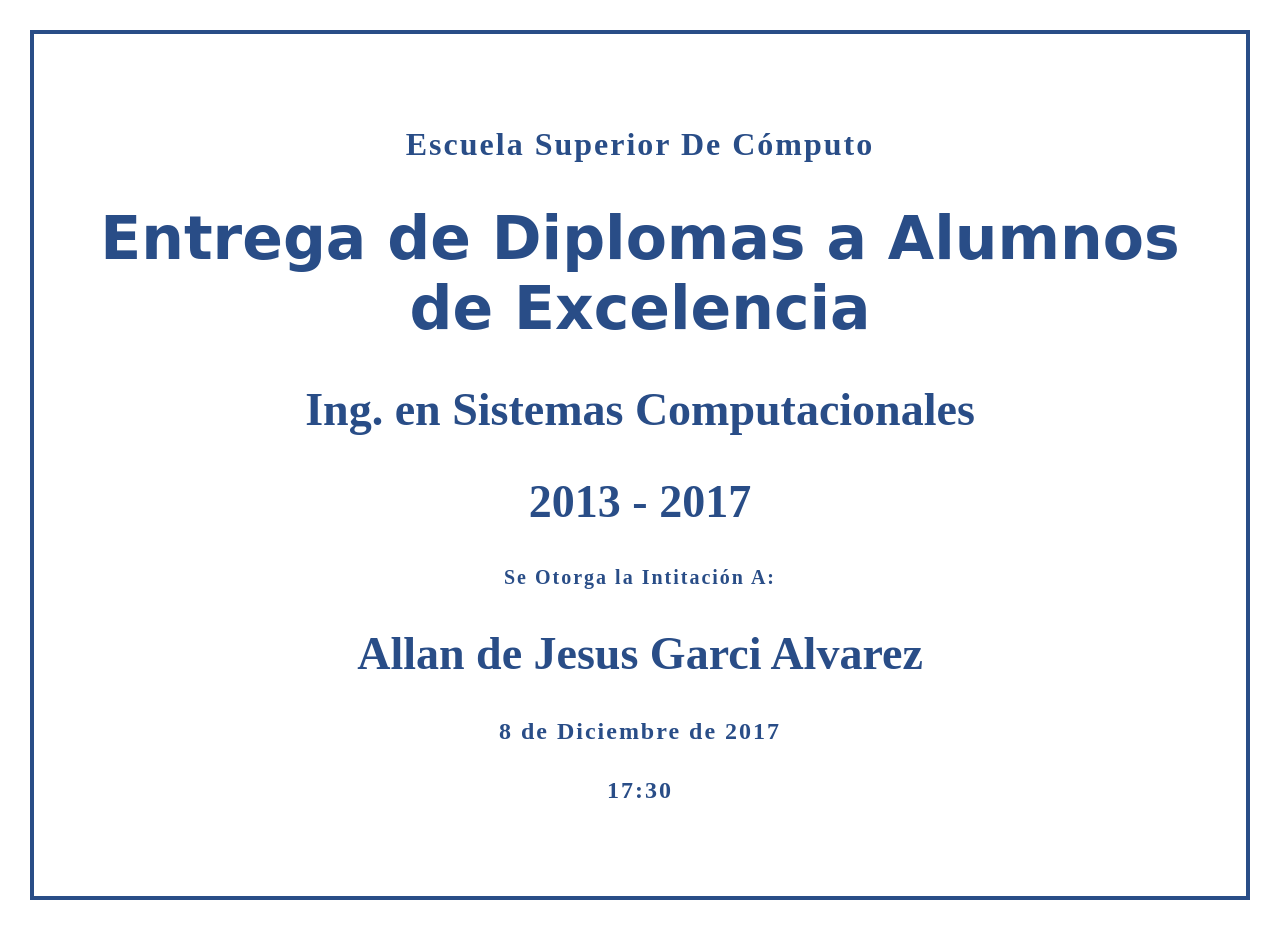
After one commit to AranGarcia/escom-web, a PHP site: page /php/invitacion-excelencia-pdf.php in a window 1280 px wide. The commit adds this page. Run offline with PHP 8.4, Linux system fonts and the light colour scheme.

Commit message:
Incorporación de PDF. Falta que sea dinamico y la carpeta mPDF (Pesa 100MB)

```diff
--- a/alumno.php
+++ b/alumno.php
@@ -79,7 +79,7 @@
                         <p>Fecha: 08/Diciembre/2017</p>
                         <p>Hora: 17:30</p>
                         <p>Lugar: Auditorio A “Ing. Alejo Peralta” del Centro Cultural Jaime Torres Bodet</p>
-                        <button><span class=\"icon-pdf-3\"></span>Descargar invitaci&oacute;n</button>
+                        <button type=\"button\" onclick=\"location.href='inv_gen.php';\"><span class=\"icon-pdf-3\"></span>Descargar invitaci&oacute;n</button>
                     </div>
                     <!--Este es el mapa de la ubicación del lugar donde se organiza cada evento-->
                     <div class=\"contenedor-mitad\">
@@ -98,7 +98,7 @@
                         <p>Fecha: 08/Diciembre/2017</p>
                         <p>Hora: 17:30</p>
                         <p>Lugar: Auditorio A “Ing. Alejo Peralta” del Centro Cultural Jaime Torres Bodet</p>
-                        <button><span class=\"icon-pdf-3\"></span>Descargar invitaci&oacute;n</button>
+                        <button type=\"button\" onclick=\"location.href='inv_exc.php';\"><span class=\"icon-pdf-3\"></span>Descargar invitaci&oacute;n</button>
                     </div>
                     <!--Este es el mapa de la ubicación del lugar donde se organiza cada evento-->
                     <div class=\"contenedor-mitad\">
--- /dev/null
+++ b/css/pdf-invitacion.css
@@ -0,0 +1,46 @@
+@charset "utf-8";
+
+body{
+	border: 4px solid #294d87;
+	margin: 30px;
+	padding: 60px;
+}
+
+h1{
+	font-family: 'Great Vibes', cursive;
+	font-size: 60px;
+	color: #294d87;
+	text-align: center;
+}
+
+h2{
+	font-family: 'Great Vibes', serif;
+	color: #294d87;
+	font-size: 46px;
+	text-align: center;
+}
+
+h3{
+	font-family: 'Spectral SC', serif;
+	color: #294d87;
+	font-size: 32px;
+	letter-spacing: 2px;
+	text-align: center;
+}
+
+h4{
+	font-family: 'Spectral SC', serif;
+	color: #294d87;
+	font-size: 24px;
+	letter-spacing: 2px;
+	text-align: center;
+}
+
+p{
+	font-family: 'Spectral SC', serif;
+	color: #294d87;
+	font-size: 20px;
+	letter-spacing: 2px;
+	font-weight: 700;
+	text-align: center;
+}
--- /dev/null
+++ b/php/invitacion-excelencia-pdf.php
@@ -0,0 +1,16 @@
+<!DOCTYPE html>
+<html>
+<head>
+	<link rel="stylesheet" type="text/css" href="css/pdf-invitacion.css">
+</head>
+<body>
+	<h3>Escuela Superior De C&oacute;mputo</h3>
+	<h1>Entrega de Diplomas a Alumnos de Excelencia</h1>
+	<h2>Ing. en Sistemas Computacionales</h2>
+	<h2>2013 - 2017</h2>
+	<p>Se Otorga la Intitaci&oacute;n A:</p>
+	<h2>Allan de Jesus Garci Alvarez</h2> <!--SALE DE LA BASE-->
+	<h4>8 de Diciembre de 2017</h4> <!--SALE DE LA BASE-->
+	<h4>17:30</h4> <!--SALE DE LA BASE-->
+</body>
+</html>
```
Also changed, not shown: inv_exc.php (added, +11 -0 lines), inv_gen.php (added, +11 -0 lines), php/invitacion-generacion-pdf.php (added, +16 -0 lines).
